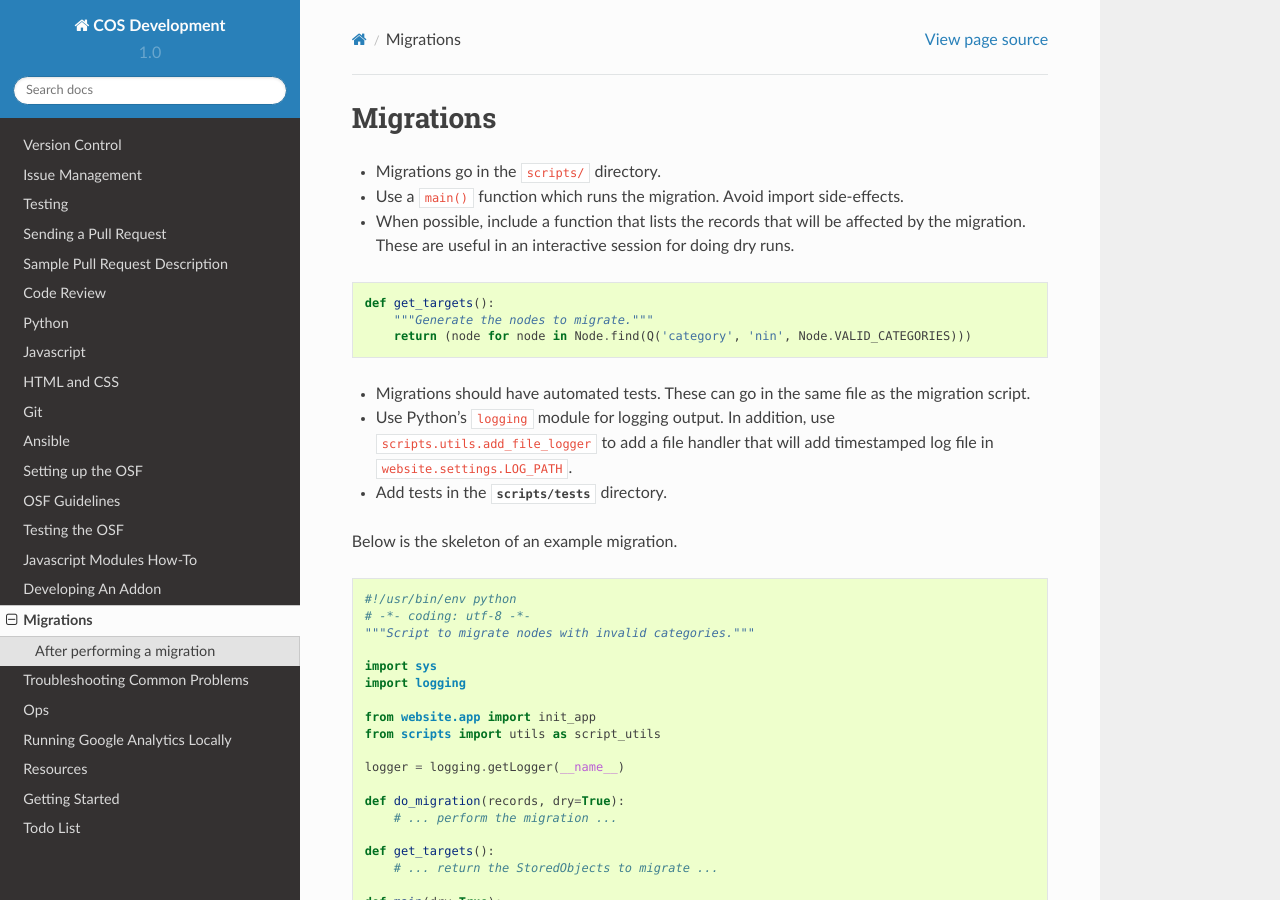
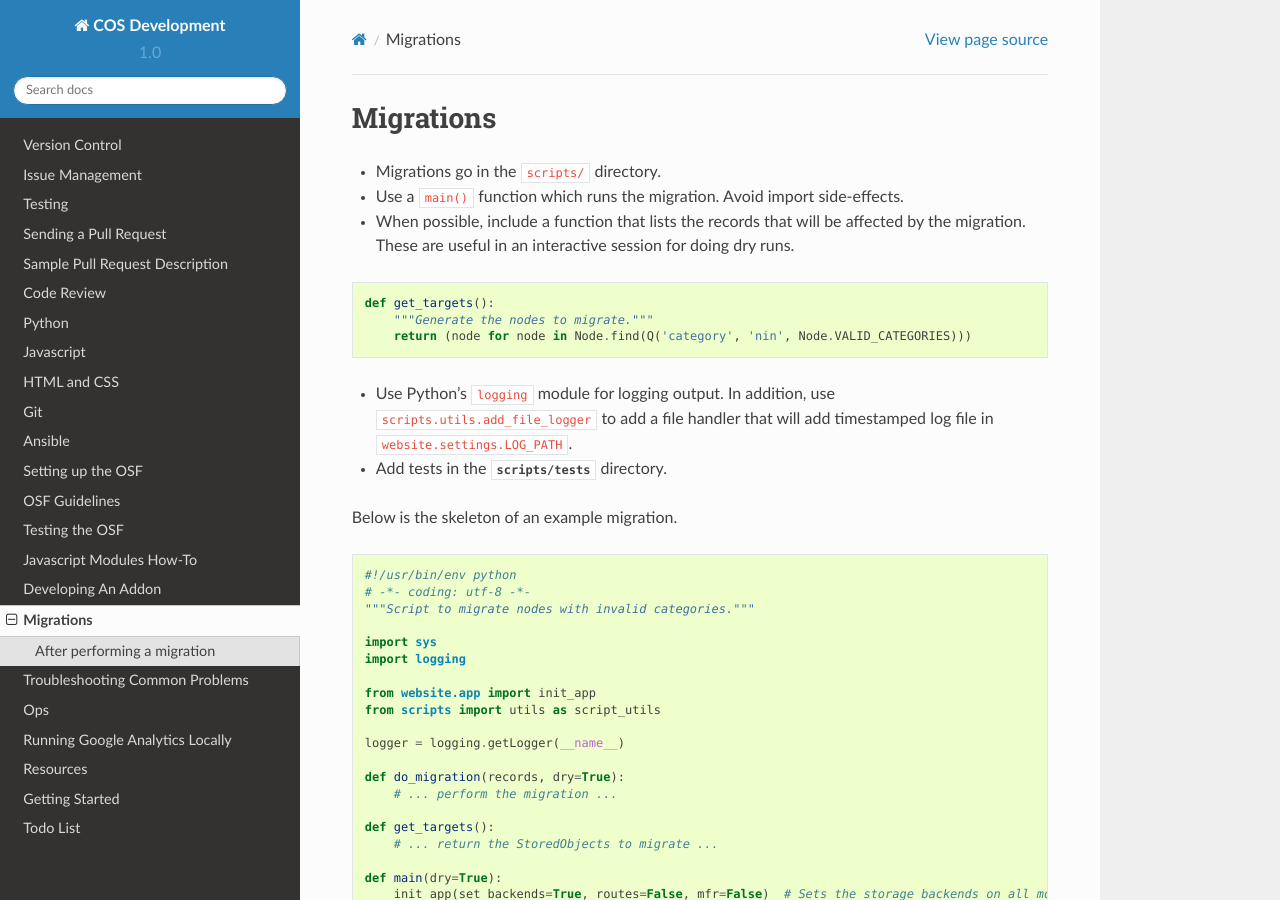
Before and after one commit to CenterForOpenScience/COSDev, a Sphinx documentation site: the page built from docs/osf/migrations.rst, in a window 1280 px wide and 900 px high. Built offline with Sphinx 7.4.7 and the Read the Docs theme 2.0.0, drawn with Linux system fonts in a browser that asks for light colours.

Commit message:
Remove outdated migration guideline re: tests

```diff
--- a/docs/osf/migrations.rst
+++ b/docs/osf/migrations.rst
@@ -12,7 +12,6 @@ Migrations
         """Generate the nodes to migrate."""
         return (node for node in Node.find(Q('category', 'nin', Node.VALID_CATEGORIES)))
 
-- Migrations should have automated tests. These can go in the same file as the migration script.
 - Use Python's ``logging`` module for logging output. In addition, use ``scripts.utils.add_file_logger`` to add a file handler that will add timestamped log file in ``website.settings.LOG_PATH``.
 - Add tests in the `scripts/tests` directory.
 
```
